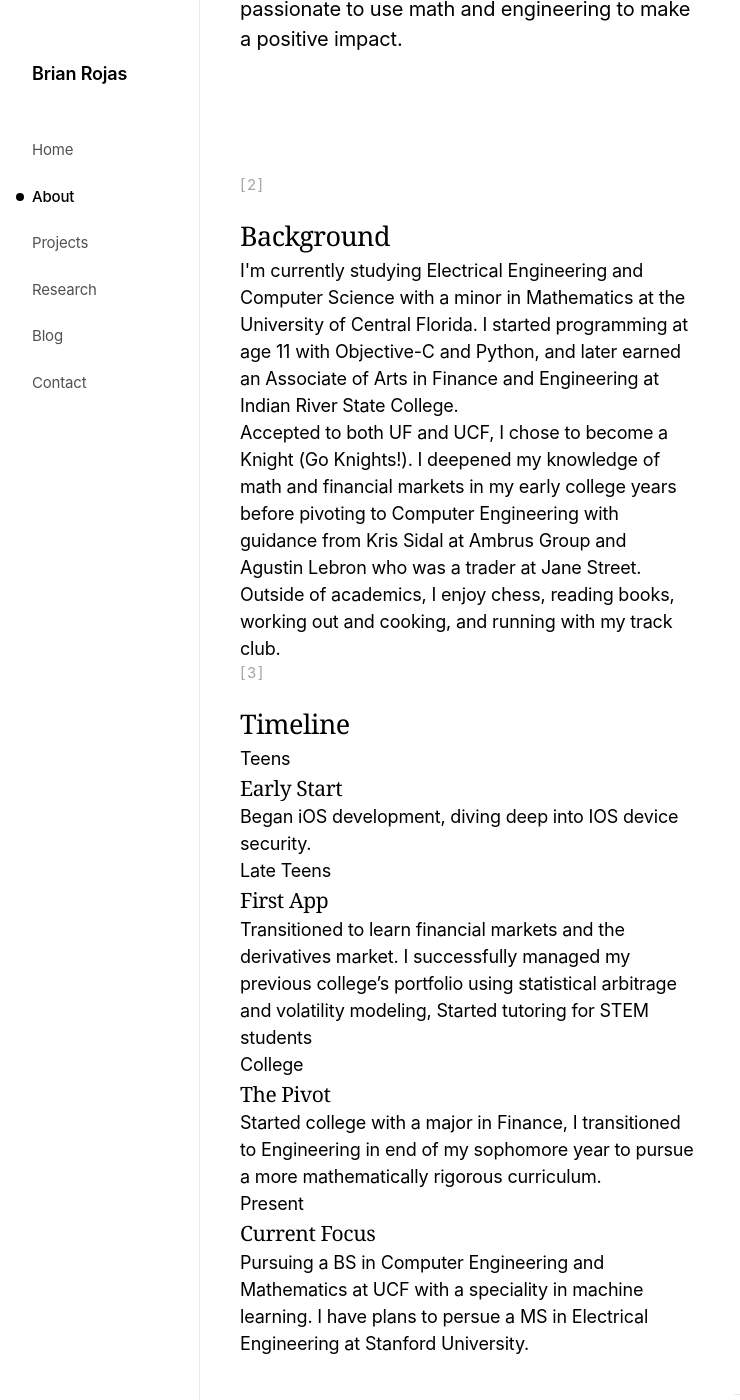
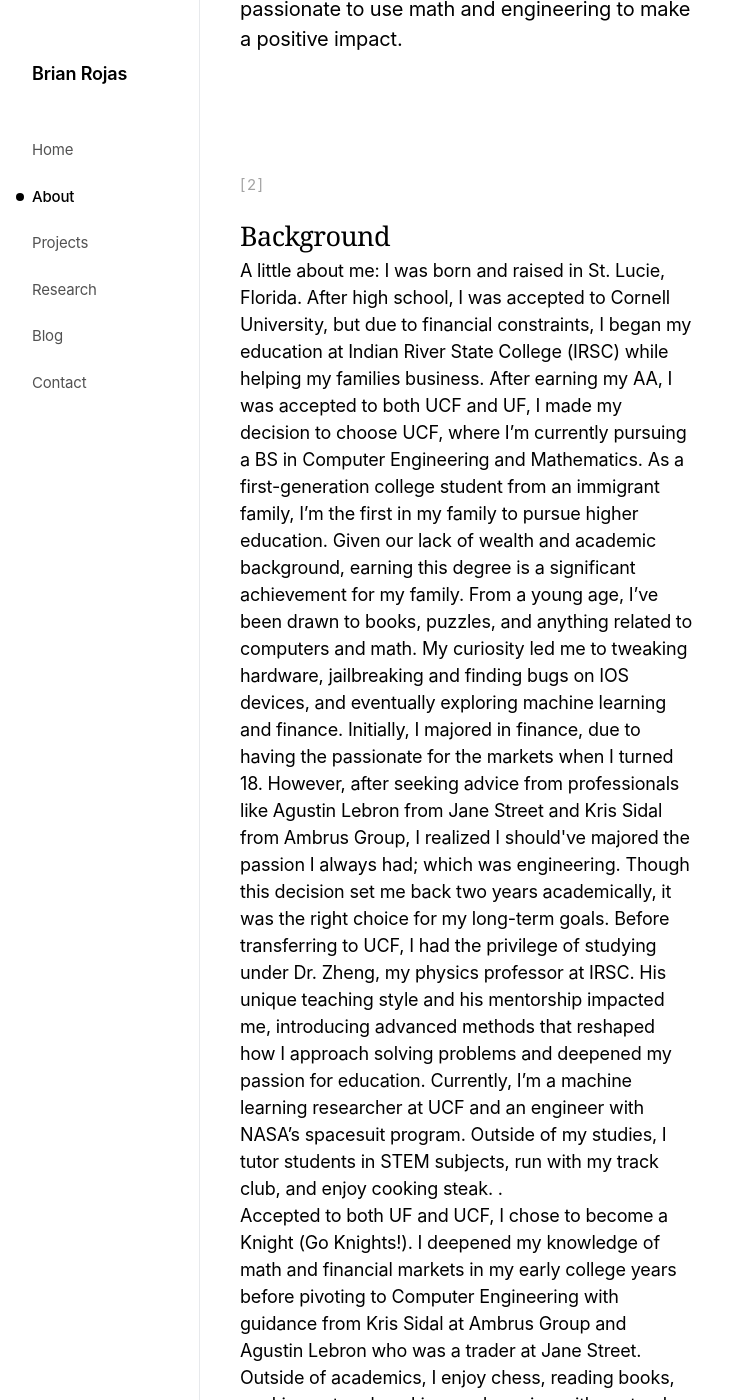
Before and after one commit to brianrojrc/brianrojrc.github.io, a Jekyll site: the page built from about.md, in a window 1280 px wide and 1400 px high, scrolled down 224 px. Shown: the whole window, without its empty margins (0-740 px from the left). Built offline with Jekyll 4.4.1, drawn with Linux system fonts in a browser that asks for light colours; some web fonts are replaced; some of the changed text lies outside the part shown.

Commit message:
Update about.md

```diff
--- a/about.md
+++ b/about.md
@@ -12,7 +12,14 @@
 <section class="about-content">
     <span class="section-marker">[2]</span>
     <h2>Background</h2>
-    <p>I'm currently studying Electrical Engineering and Computer Science with a minor in Mathematics at the University of Central Florida. I started programming at age 11 with Objective-C and Python, and later earned an Associate of Arts in Finance and Engineering at Indian River State College.</p>
+    <p>A little about me: I was born and raised in St. Lucie, Florida. After high school, I was accepted to Cornell University, but due to financial constraints, I began my education at Indian River State College (IRSC) while helping my families business. After earning my AA, I was accepted to both UCF and UF, I made my decision to choose UCF, where I’m currently pursuing a BS in Computer Engineering and Mathematics.
+As a first-generation college student from an immigrant family, I’m the first in my family to pursue higher education. Given our lack of wealth and academic background, earning this degree is a significant achievement for my family.
+
+From a young age, I’ve been drawn to books, puzzles, and anything related to computers and math. My curiosity led me to tweaking hardware, jailbreaking and finding bugs on IOS devices, and eventually exploring machine learning and finance. Initially, I majored in finance, due to having the passionate for the markets when I turned 18. However, after seeking advice from professionals like Agustin Lebron from Jane Street and Kris Sidal from Ambrus Group, I realized I should've majored the passion I always had; which was engineering. Though this decision set me back two years academically, it was the right choice for my long-term goals.
+
+Before transferring to UCF, I had the privilege of studying under Dr. Zheng, my physics professor at IRSC. His unique teaching style and his mentorship impacted me, introducing advanced methods that reshaped how I approach solving problems and deepened my passion for education.
+Currently, I’m a machine learning researcher at UCF and an engineer with NASA’s spacesuit program. Outside of my studies, I tutor students in STEM subjects, run with my track club, and enjoy cooking steak.
+.</p>
 
     <p>Accepted to both UF and UCF, I chose to become a Knight (Go Knights!). I deepened my knowledge of math and financial markets in my early college years before pivoting to Computer Engineering with guidance from Kris Sidal at Ambrus Group and Agustin Lebron who was a trader at Jane Street.</p>
 
@@ -21,7 +28,7 @@
 
 <section class="journey-section">
     <span class="section-marker">[3]</span>
-    <h2>Timeline</h2>
+    <h2>My JourneyTimeline</h2>
 
     <div class="timeline-item">
         <div class="timeline-year">Teens</div>
@@ -31,13 +38,13 @@
 
     <div class="timeline-item">
         <div class="timeline-year">Late Teens</div>
-        <h3>First App</h3>
+        <h3>Pivot</h3>
         <p>Transitioned to learn financial markets and the derivatives market. I successfully managed my previous college’s portfolio using statistical arbitrage and volatility modeling, Started tutoring for STEM students</p>
     </div>
 
     <div class="timeline-item">
         <div class="timeline-year">College</div>
-        <h3>The Pivot</h3>
+        <h3>College</h3>
         <p>Started college with a major in Finance, I transitioned to Engineering in end of my sophomore year to pursue a more mathematically rigorous curriculum.</p>
     </div>
 
```
